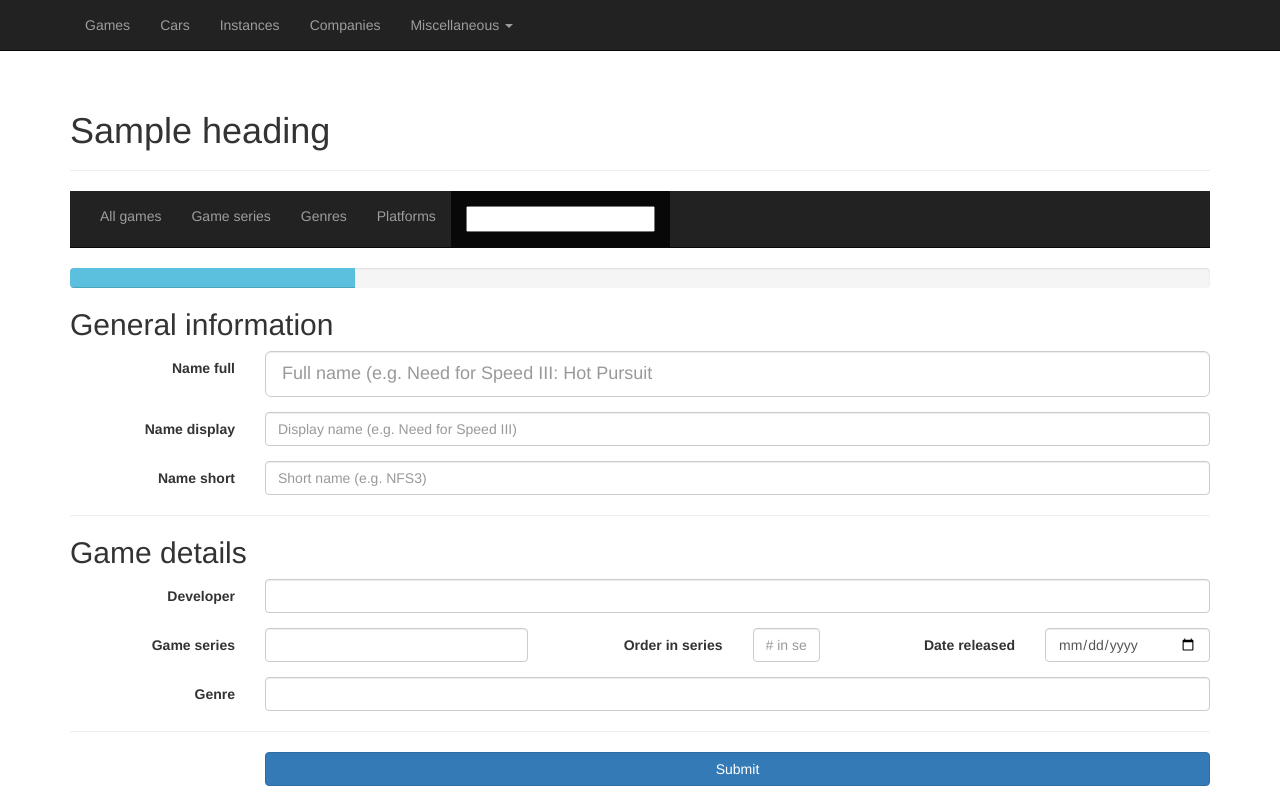
After one commit to PanVidla/car-database-v2, a Flask app: template general/templates/games_form_1_general.html in a window 1280 px wide. The commit adds this page. Run offline with Flask 2, Linux system fonts and the light colour scheme; the template is opened without the code that fills it: most values are stand-ins (such as "Sample title", 1, 10 or a date in 2020); form fields are guessed from the names that the template uses; parts of the project's set-up code (start-up, migrations or seed data) failed here and were passed over; some libraries are stand-ins or nearby versions.

Commit message:
Added the ability to add general information and platform information about Game.

```diff
--- a/general/forms_games.py
+++ b/general/forms_games.py
@@ -1,12 +1,13 @@
 from flask_wtf import FlaskForm
-from wtforms import StringField, SelectField, DateField, SubmitField, IntegerField
+from wtforms import StringField, SelectField, DateField, SubmitField, IntegerField, SelectMultipleField
 from wtforms.validators import DataRequired, Optional, NumberRange
 
-from general.models.game import GameSeries, GameGenre
+from general.models.game import GameSeries, GameGenre, Platform
 from general.models.misc import Company
 
 
-class GameForm(FlaskForm):
+# Game
+class GameGeneralForm(FlaskForm):
 
     # General
     name_full = StringField("Full name", validators=[DataRequired()])
@@ -15,12 +16,13 @@ class GameForm(FlaskForm):
 
     developer_id = SelectField("Developed by", coerce=int)
     game_series_id = SelectField("Part of series", coerce=int)
+    order_in_series = IntegerField("No. in series", validators=[Optional(), NumberRange(min=1)])
     date_released = DateField("Date of release", validators=[Optional()])
     genre_id = SelectField("Genre", coerce=int)
 
     # Initialization
     def __init__(self, *args, **kwargs):
-        super(GameForm, self).__init__(*args, **kwargs)
+        super(GameGeneralForm, self).__init__(*args, **kwargs)
 
         self.developer_id.choices = [(company.id, "{}".format(company.name_display))
                                       for company
@@ -38,6 +40,38 @@ class GameForm(FlaskForm):
                                  in GameGenre.query.order_by(GameGenre.name.asc()).all()]
 
 
+class GameGeneralAddForm(GameGeneralForm):
+    submit = SubmitField("Add game")
+
+
+class GameGeneralEditForm(GameGeneralForm):
+    submit = SubmitField("Edit game")
+
+
+class GamePlatformsForm(FlaskForm):
+
+    # General
+    platforms = SelectMultipleField("Platforms", validators=[DataRequired()], coerce=int)
+
+    # Initialization
+    def __init__(self, *args, **kwargs):
+        super(GamePlatformsForm, self).__init__(*args, **kwargs)
+
+        self.platforms.choices = [(platform.id, "{}".format(platform.name_display))
+                                   for platform
+                                   in Platform.query
+                                   .order_by(Platform.name_display.asc()).all()]
+
+
+class GamePlatformsAddForm(GamePlatformsForm):
+    submit = SubmitField("Add platforms")
+
+
+class GamePlatformsEditForm(GamePlatformsForm):
+    submit = SubmitField("Add platforms")
+
+
+# Game series
 class GameSeriesForm(FlaskForm):
 
     # General
@@ -54,6 +88,7 @@ class GameSeriesEditForm(GameSeriesForm):
     submit = SubmitField("Edit game series")
 
 
+# Genre
 class GameGenreForm(FlaskForm):
 
     name = StringField("Name", validators=[DataRequired()])
@@ -69,6 +104,7 @@ class GameGenreEditForm(GameGenreForm):
     submit = SubmitField("Edit genre")
 
 
+# Platform
 class PlatformForm(FlaskForm):
 
     # General
--- a/general/templates/games_base.html
+++ b/general/templates/games_base.html
@@ -15,7 +15,7 @@
                     <ul class="nav navbar-nav">
                         <li><a class="hover-underline-animation" href="{{ url_for('overview_games') }}">All games</a></li>
                         {% if viewing == "games" %}
-                        <li><a class="hover-underline-animation" href="#"><strong>Add game</strong></a></li>
+                        <li><a class="hover-underline-animation" href="{{ url_for('add_game_general') }}"><strong>Add game</strong></a></li>
                         {% endif %}
                         {% if viewing == "platforms" %}
                         <li><a class="hover-underline-animation" href="{{ url_for('add_platform') }}"><strong>Add platform</strong></a></li>
--- /dev/null
+++ b/general/templates/games_form_1_general.html
@@ -0,0 +1,89 @@
+{% extends "games_base.html" %}
+
+{% block games_content %}
+
+    <div class="progress">
+      <div class="progress-bar progress-bar-info" role="progressbar" aria-valuenow="25" aria-valuemin="0" aria-valuemax="100" style="width: 25%">
+        <span class="sr-only">33% Complete</span>
+      </div>
+    </div>
+
+    <div>
+        <form role="form" class="form-horizontal" method="post">
+
+        {{ form.hidden_tag() }}
+
+        <h2>General information</h2>
+        <div class="form-group">
+            <div>
+                <label class="col-sm-2 control-label">{{ form.name_full.label }}</label>
+                <div class="col-sm-10">
+                    {{ form.name_full(class_="form-control input-lg", placeholder="Full name (e.g. Need for Speed III: Hot Pursuit") }}
+                </div>
+            </div>
+        </div>
+        <div class="form-group">
+            <div>
+                <label class="col-sm-2 control-label">{{ form.name_display.label }}</label>
+                <div class="col-sm-10">
+                    {{ form.name_display(class_="form-control", placeholder="Display name (e.g. Need for Speed III)") }}
+                </div>
+            </div>
+        </div>
+        <div class="form-group">
+            <div>
+                <label class="col-sm-2 control-label">{{ form.name_short.label }}</label>
+                <div class="col-sm-10">
+                    {{ form.name_short(class_="form-control", placeholder="Short name (e.g. NFS3)") }}
+                </div>
+            </div>
+        </div>
+
+        <hr>
+
+        <h2>Game details</h2>
+
+        <div class="form-group">
+            <div>
+                <label class="col-sm-2 control-label">{{ form.developer_id.label }}</label>
+                <div class="col-sm-10">
+                    {{ form.developer_id(class_="form-control") }}
+                </div>
+            </div>
+        </div>
+        <div class="form-group">
+            <div>
+                <label class="col-sm-2 control-label">{{ form.game_series_id.label }}</label>
+                <div class="col-sm-3">
+                    {{ form.game_series_id(class_="form-control") }}
+                </div>
+                <label class="col-sm-2 control-label">{{ form.order_in_series.label }}</label>
+                <div class="col-sm-1">
+                    {{ form.order_in_series(class_="form-control", placeholder="# in series") }}
+                </div>
+                <label class="col-sm-2 control-label">{{ form.date_released.label }}</label>
+                <div class="col-sm-2">
+                    {{ form.date_released(class_="form-control") }}
+                </div>
+            </div>
+        </div>
+        <div class="form-group">
+            <div>
+                <label class="col-sm-2 control-label">{{ form.genre_id.label }}</label>
+                <div class="col-sm-10">
+                    {{ form.genre_id(class_="form-control") }}
+                </div>
+            </div>
+        </div>
+
+        <hr>
+
+        <div class="form-group">
+            <div class="col-sm-offset-2 col-sm-10">
+              {{ form.submit(class_="btn btn-primary btn-block") }}
+            </div>
+        </div>
+    </form>
+    </div>
+
+{% endblock %}
```
Also changed, not shown: general/models/game.py (+61 -0 lines), general/routes_games.py (+63 -2 lines), general/templates/games_form_2_platforms.html (added, +36 -0 lines), general/templates/games_overview.html (+5 -5 lines).
